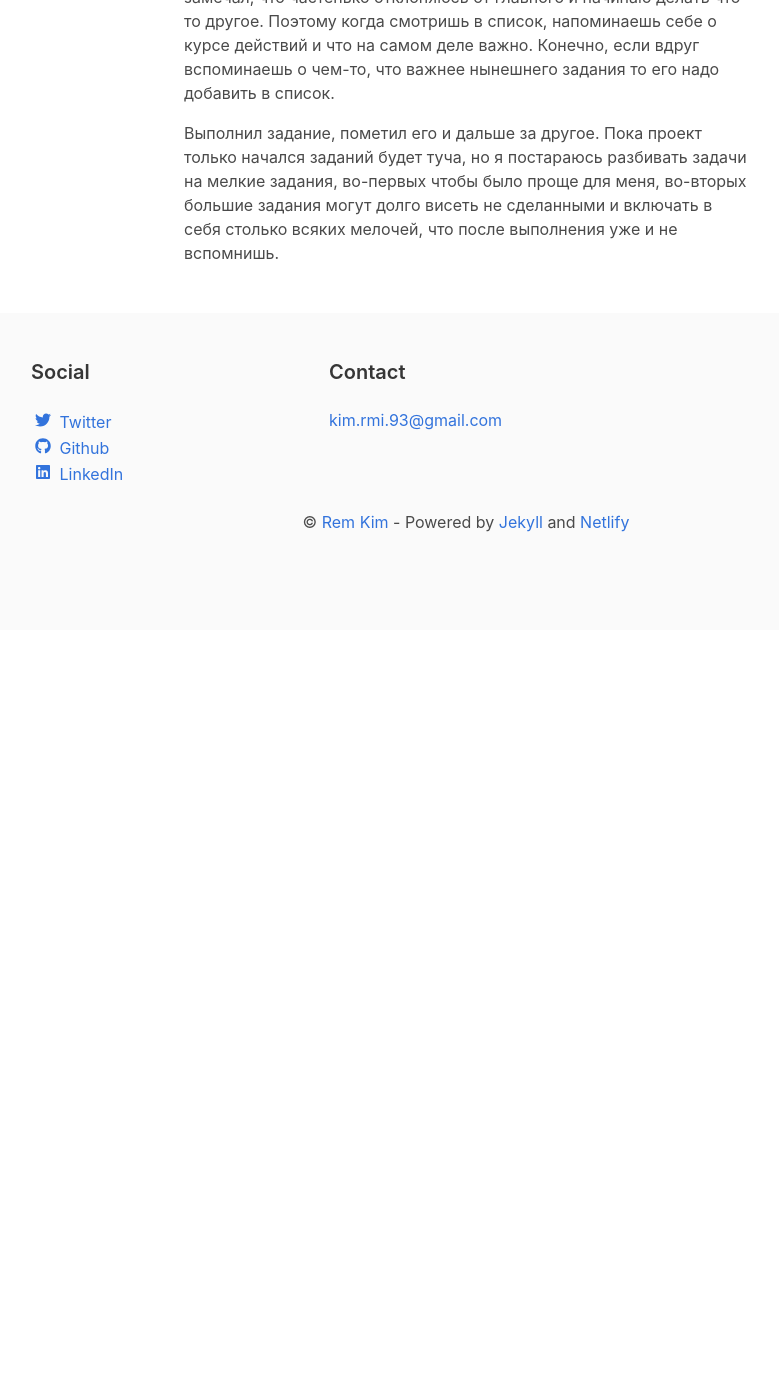
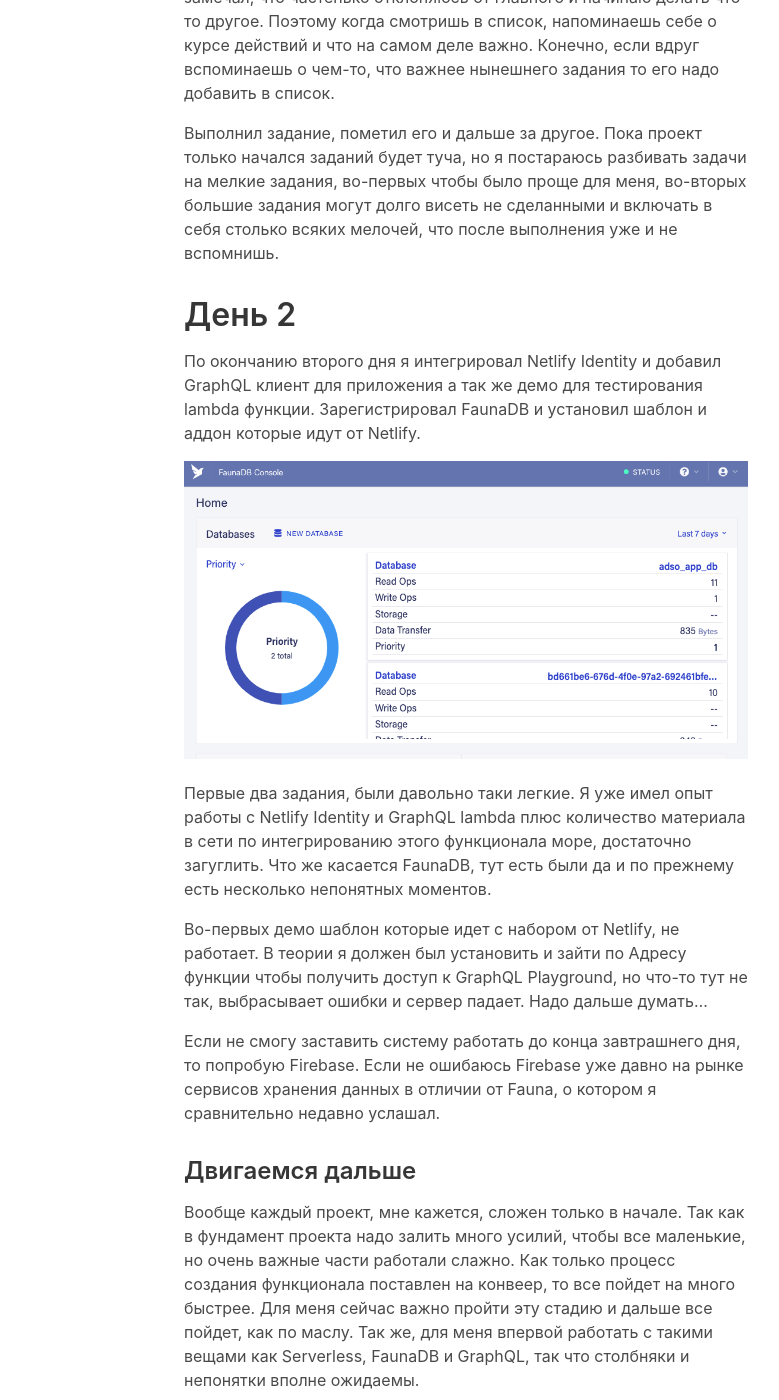
Before and after one commit to rem4ik4ever/blog.remkim, a Jekyll site: the page built from _posts/2019-11-27-from-idea-to-release-in-2-weeks-part-1.markdown, in a window 1280 px wide and 1400 px high, scrolled down 1341 px. Shown: the whole window, without its empty margins (174-953 px from the left). Built offline with Jekyll 4.4.1, drawn with Linux system fonts in a browser that asks for light colours; nearby versions of some CDN libraries; before the commit the page ends 1971 px from its top, so only the background shows below that; some of the changed text lies outside the part shown.

Commit message:
day-1-and-2

```diff
--- a/_posts/2019-11-27-from-idea-to-release-in-2-weeks-part-1.markdown
+++ b/_posts/2019-11-27-from-idea-to-release-in-2-weeks-part-1.markdown
@@ -40,3 +40,23 @@
 Хотел бы отдельно написать о том как важно вести список заданий да и вообще напоминалок, когда над чем то работаешь. Сам по себе замечал, что частенько отклоняюсь от главного и начинаю делать что-то другое. Поэтому когда смотришь в список, напоминаешь себе о курсе действий и что на самом деле важно. Конечно, если вдруг вспоминаешь о чем-то, что важнее нынешнего задания то его надо добавить в список.
 
 Выполнил задание, пометил его и дальше за другое. Пока проект только начался заданий будет туча, но я постараюсь разбивать задачи на мелкие задания, во-первых чтобы было проще для меня, во-вторых большие задания могут долго висеть не сделанными и включать в себя столько всяких мелочей, что после выполнения уже и не вспомнишь.
+
+# День 2
+
+По окончанию второго дня я интегрировал Netlify Identity и добавил GraphQL клиент для приложения а так же демо для тестирования lambda функции. Зарегистрировал FaunaDB и установил шаблон и аддон которые идут от Netlify.
+
+![FaunaDB](/assets/posts/fauna-db-console.png)
+
+Первые два задания, были давольно таки легкие. Я уже имел опыт работы с Netlify Identity и GraphQL lambda плюс количество материала в сети по интегрированию этого функционала море, достаточно загуглить. Что же касается FaunaDB, тут есть были да и по прежнему есть несколько непонятных моментов.
+
+Во-первых демо шаблон которые идет с набором от Netlify, не работает. В теории я должен был установить и зайти по Адресу функции чтобы получить доступ к GraphQL Playground, но что-то тут не так, выбрасывает ошибки и сервер падает. Надо дальше думать...
+
+Если не смогу заставить систему работать до конца завтрашнего дня, то попробую Firebase. Если не ошибаюсь Firebase уже давно на рынке сервисов хранения данных в отличии от Fauna, о котором я сравнительно недавно услашал.
+
+### Двигаемся дальше
+
+Вообще каждый проект, мне кажется, сложен только в начале. Так как в фундамент проекта надо залить много усилий, чтобы все маленькие, но очень важные части работали слажно. Как только процесс создания функционала поставлен на конвеер, то все пойдет на много быстрее. Для меня сейчас важно пройти эту стадию и дальше все пойдет, как по маслу. Так же, для меня впервой работать с такими вещами как Serverless, FaunaDB и GraphQL, так что столбняки и непонятки вполне ожидаемы.
+
+Перед трудностями останавливаться я не собираюсь, так что посмотрим что будет дальше!
+
+**Продолжение следует**
```
Also changed, not shown: assets/posts/fauna-db-console.png (added).
